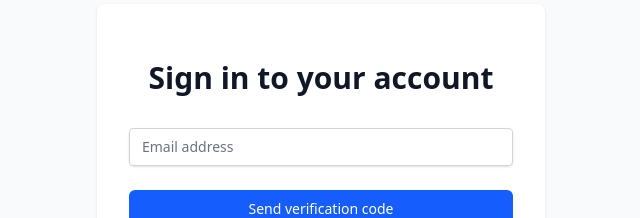
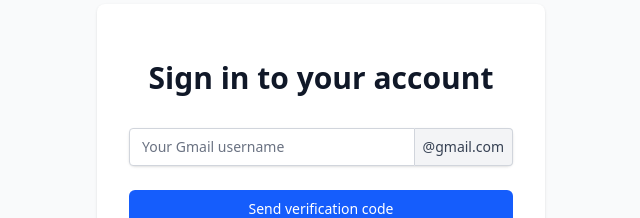
Before and after one commit to ehsundar/application-followups, a Next.js app: page /login in a window 1280 px wide. Shown: the part 268-486 px from the top of the page, without its empty margins (319-959 px from the left). Built offline with nearby package versions, Linux system fonts and the light colour scheme.

Commit message:
feat(auth/login): 🔒 restrict login to Gmail addresses only, update UI and backend validation

```diff
--- a/app/api/auth/login/route.ts
+++ b/app/api/auth/login/route.ts
@@ -13,6 +13,13 @@ export async function POST(request: Request) {
     if (!email) {
       return NextResponse.json(
         { error: 'Email is required' },
+        { status: 400 }
+      );
+    }
+
+    if (!email.endsWith('@gmail.com')) {
+      return NextResponse.json(
+        { error: 'Only Gmail addresses are supported' },
         { status: 400 }
       );
     }
--- a/app/login/page.tsx
+++ b/app/login/page.tsx
@@ -21,7 +21,7 @@ export default function LoginPage() {
         headers: {
           'Content-Type': 'application/json',
         },
-        body: JSON.stringify({ email }),
+        body: JSON.stringify({ email: email + '@gmail.com' }),
       });
       if (response.ok) {
         setStep(2);
@@ -70,21 +70,26 @@ export default function LoginPage() {
         {step === 1 && (
           <form className="mt-8 space-y-6" onSubmit={handleEmailSubmit}>
             <div className="rounded-md shadow-sm -space-y-px">
-              <div>
+              <div className="flex items-center">
                 <label htmlFor="email" className="sr-only">
-                  Email
+                  Gmail
                 </label>
                 <input
                   id="email"
                   name="email"
-                  type="email"
+                  type="text"
                   required
-                  className="appearance-none rounded relative block w-full px-3 py-2 border border-gray-300 dark:border-gray-600 placeholder-gray-500 dark:placeholder-gray-400 text-gray-900 dark:text-gray-100 bg-white dark:bg-gray-700 focus:outline-none focus:ring-blue-500 focus:border-blue-500 focus:z-10 sm:text-sm"
-                  placeholder="Email address"
+                  className="appearance-none rounded-l relative block w-full px-3 py-2 border border-gray-300 dark:border-gray-600 placeholder-gray-500 dark:placeholder-gray-400 text-gray-900 dark:text-gray-100 bg-white dark:bg-gray-700 focus:outline-none focus:ring-blue-500 focus:border-blue-500 focus:z-10 sm:text-sm"
+                  placeholder="Your Gmail username"
                   value={email}
-                  onChange={(e) => setEmail(e.target.value)}
+                  onChange={(e) => setEmail(e.target.value.replace(/@.*/, ''))}
                   disabled={loading}
+                  pattern="^[^@\s]+$"
+                  autoComplete="username"
                 />
+                <span className="inline-block px-2 py-2 border-t border-b border-r border-gray-300 dark:border-gray-600 bg-gray-100 dark:bg-gray-600 rounded-r text-gray-700 dark:text-gray-200 text-sm select-none">
+                  @gmail.com
+                </span>
               </div>
             </div>
             {error && (
```
